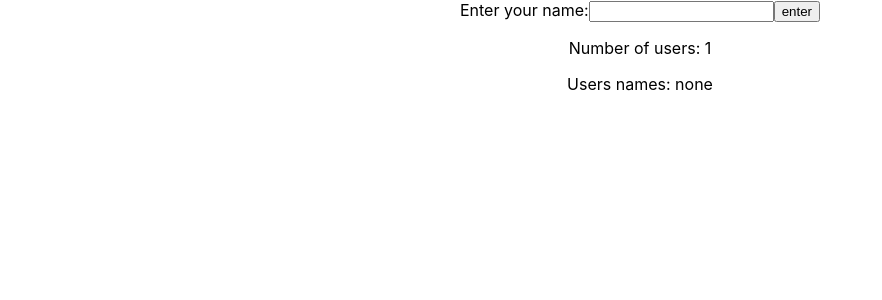
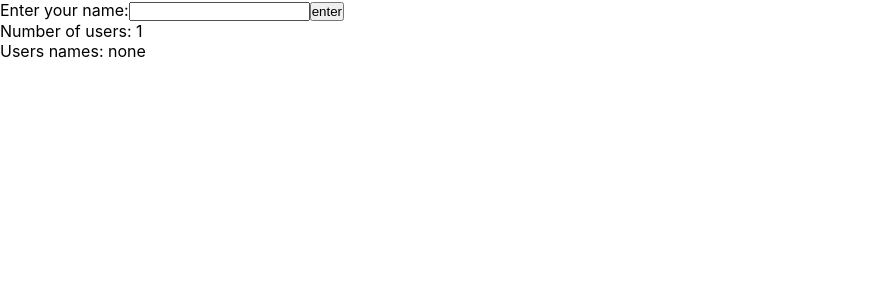
Before and after one commit to Konrad-Jalowy/minireactchat, a React (Create React App) app in the folder client/: page / in a window 1280 px wide. Shown: the top 300 px of the page, without its empty margins (0-882 px from the left). Built offline with nearby package versions, Linux system fonts and the light colour scheme; no server answers; the HTML template or start-up script is replaced by a standard one.

Commit message:
starting doing css

```diff
--- a/client/src/App.css
+++ b/client/src/App.css
@@ -1,38 +1,9 @@
 .App {
-  text-align: center;
+  /* text-align: center; */
 }
 
-.App-logo {
-  height: 40vmin;
-  pointer-events: none;
+* {
+  box-sizing: border-box;
+  margin: 0;
+  padding: 0;
 }
-
-@media (prefers-reduced-motion: no-preference) {
-  .App-logo {
-    animation: App-logo-spin infinite 20s linear;
-  }
-}
-
-.App-header {
-  background-color: #282c34;
-  min-height: 100vh;
-  display: flex;
-  flex-direction: column;
-  align-items: center;
-  justify-content: center;
-  font-size: calc(10px + 2vmin);
-  color: white;
-}
-
-.App-link {
-  color: #61dafb;
-}
-
-@keyframes App-logo-spin {
-  from {
-    transform: rotate(0deg);
-  }
-  to {
-    transform: rotate(360deg);
-  }
-}
```
